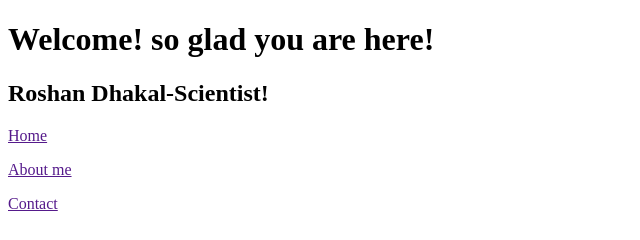
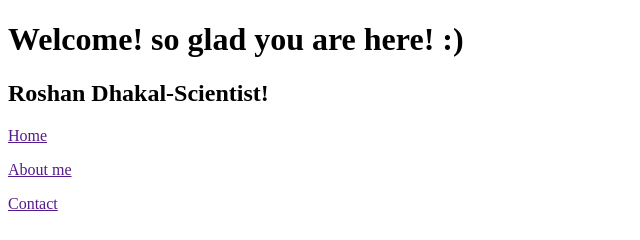
Before and after one commit to roshandhakal30/roshandhakal.rocks, a plain HTML site: page index.html in a window 1280 px wide. Shown: the full height of the page, 0-640 px from the left. Drawn offline with Linux system fonts and the light colour scheme.

Commit message:
Update index.html

```diff
--- a/index.html
+++ b/index.html
@@ -7,7 +7,7 @@
     <title>Roshan Dhakal</title>
 </head>
 <body>
-    <h1>Welcome! so glad you are here!</h1>
+    <h1>Welcome! so glad you are here! :)</h1>
     <h2>Roshan Dhakal-Scientist!</h2>
     <p><a href="" target="-blank">Home</a></p>
     <p><a href="" target="-blank">About me</a></p>
```
